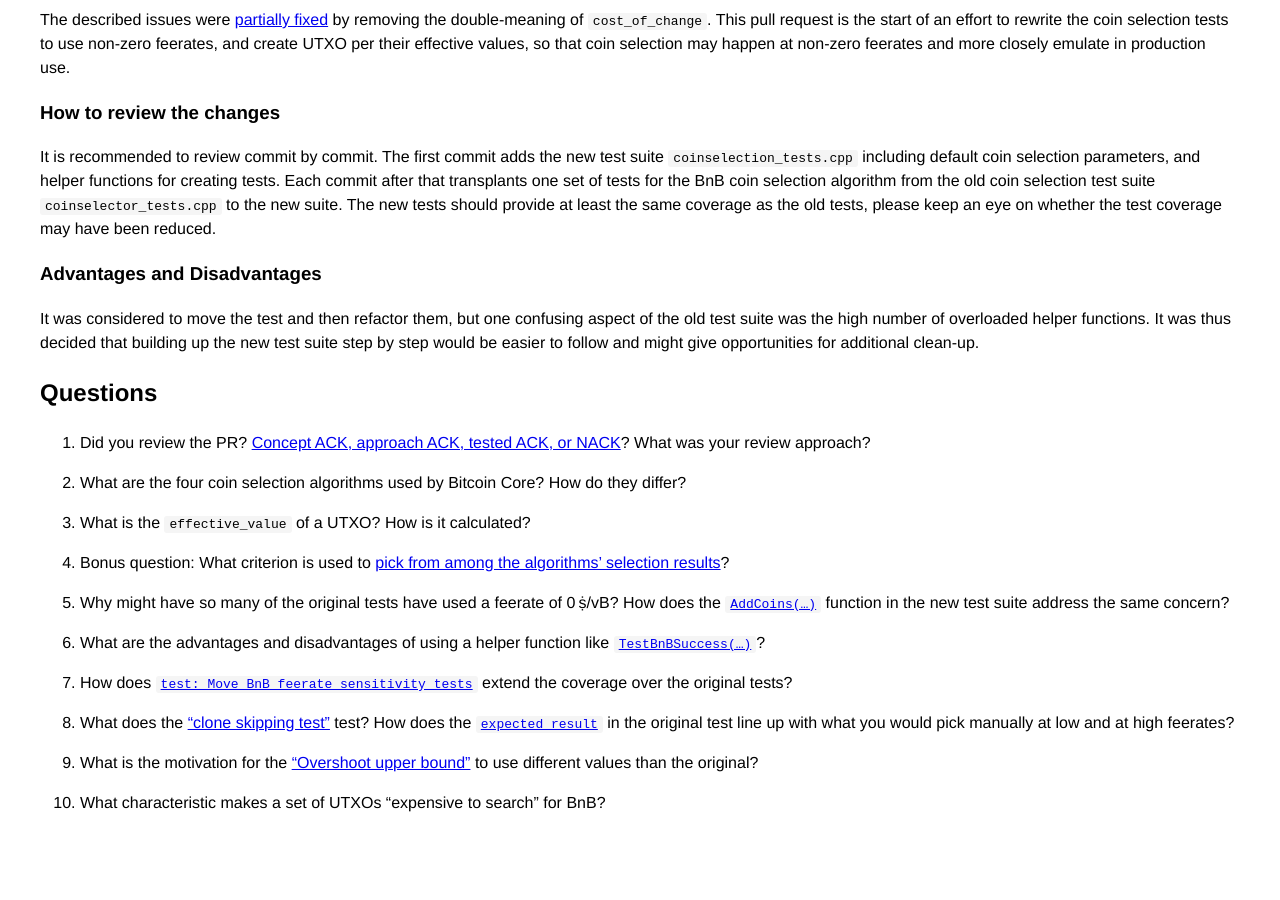
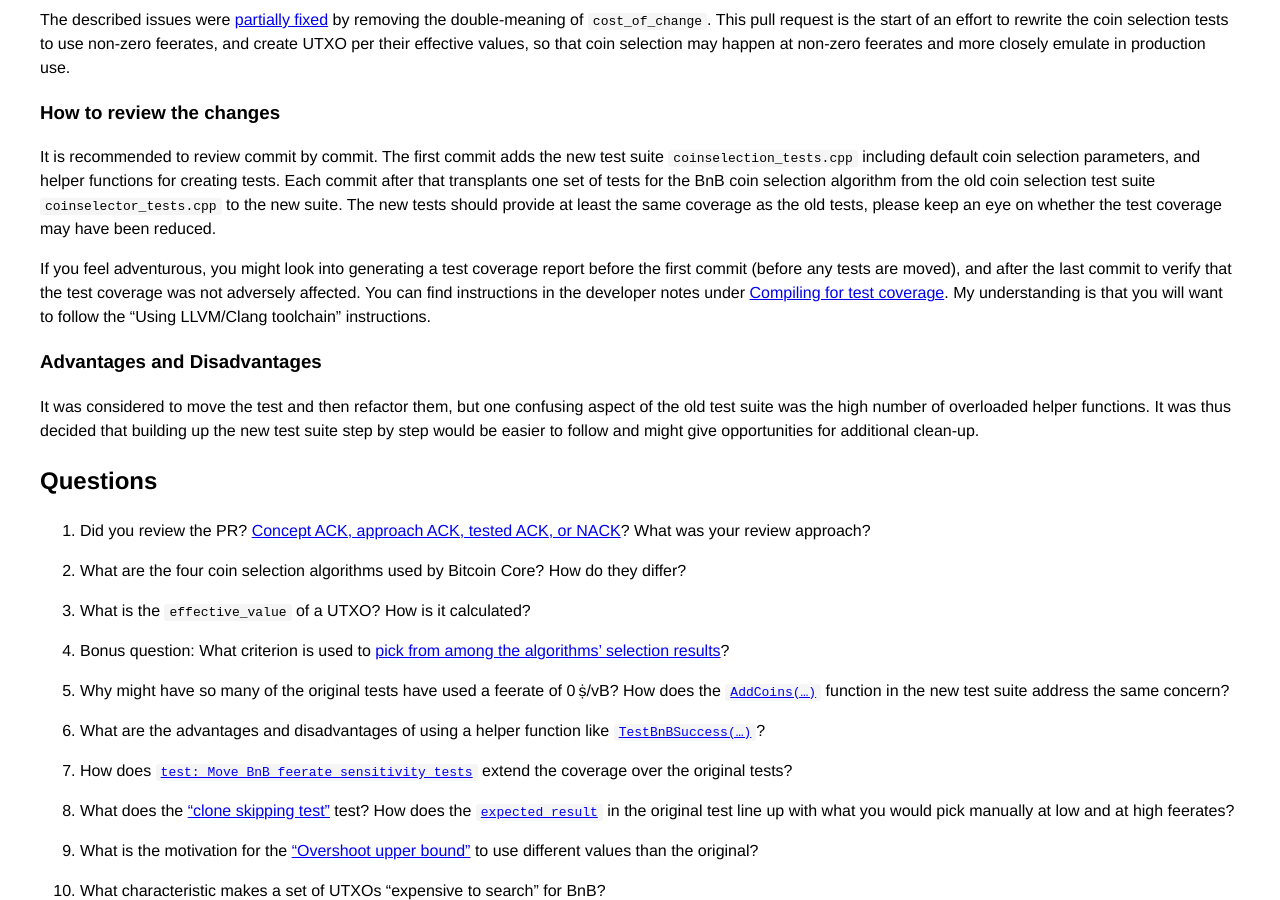
Before and after one commit to bitcoin-core-review-club/website, a Jekyll site: the page built from _posts/2025-04-16-#29532.md, in a window 1280 px wide and 900 px high, scrolled down 1292 px. Built offline with Jekyll 4.4.1, drawn with Linux system fonts in a browser that asks for light colours; before the commit the page ends 2123 px from its top, so only the background shows below that.

Commit message:
29532: Mention instructions for test coverage report

```diff
--- a/_posts/2025-04-16-#29532.md
+++ b/_posts/2025-04-16-#29532.md
@@ -89,6 +89,14 @@ the new suite. The new tests should provide at least the same coverage as the
 old tests, please keep an eye on whether the test coverage may have been
 reduced.
 
+If you feel adventurous, you might look into generating a test coverage report
+before the first commit (before any tests are moved), and after the last commit
+to verify that the test coverage was not adversely affected. You can find
+instructions in the developer notes under [Compiling for test
+coverage](https://github.com/bitcoin/bitcoin/blob/master/doc/developer-notes.md#compiling-for-test-coverage).
+My understanding is that you will want to follow the "Using LLVM/Clang
+toolchain" instructions.
+
 ### Advantages and Disadvantages
 
 It was considered to move the test and then refactor them, but one confusing
```
